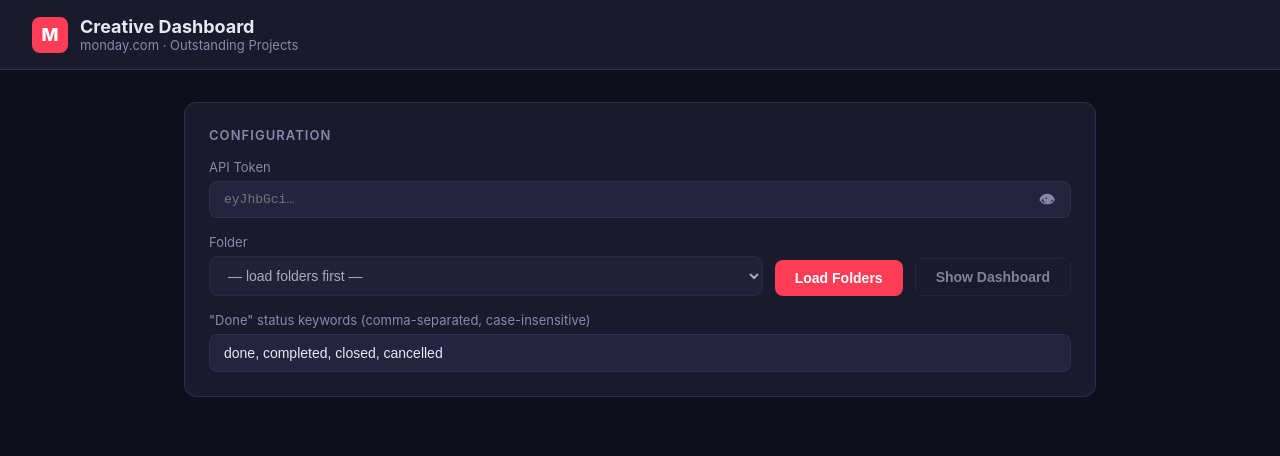
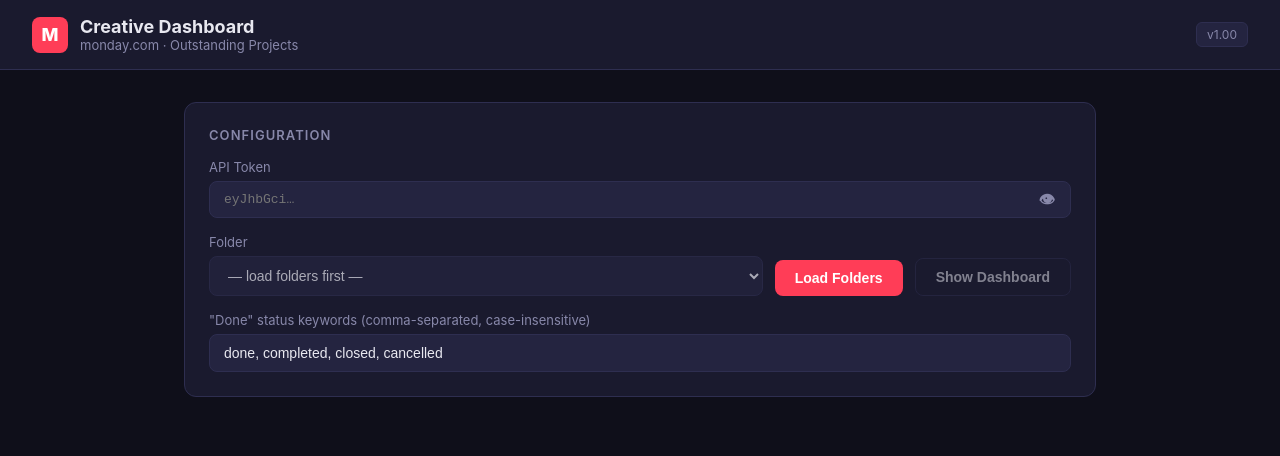
Before and after one commit to xlongho/monday-dashboard, a plain HTML site: page index.html in a window 1280 px wide. Drawn offline with Linux system fonts and the light colour scheme.

Commit message:
v1.00: add version badge to header

```diff
--- a/index.html
+++ b/index.html
@@ -229,6 +229,9 @@
   <div>
     <h1>Creative Dashboard</h1>
     <p>monday.com · Outstanding Projects</p>
+  </div>
+  <div style="margin-left:auto; font-size:12px; color:var(--muted); background:var(--surface2); border:1px solid var(--border); border-radius:6px; padding:4px 10px;">
+    v1.00
   </div>
 </header>
 
```
